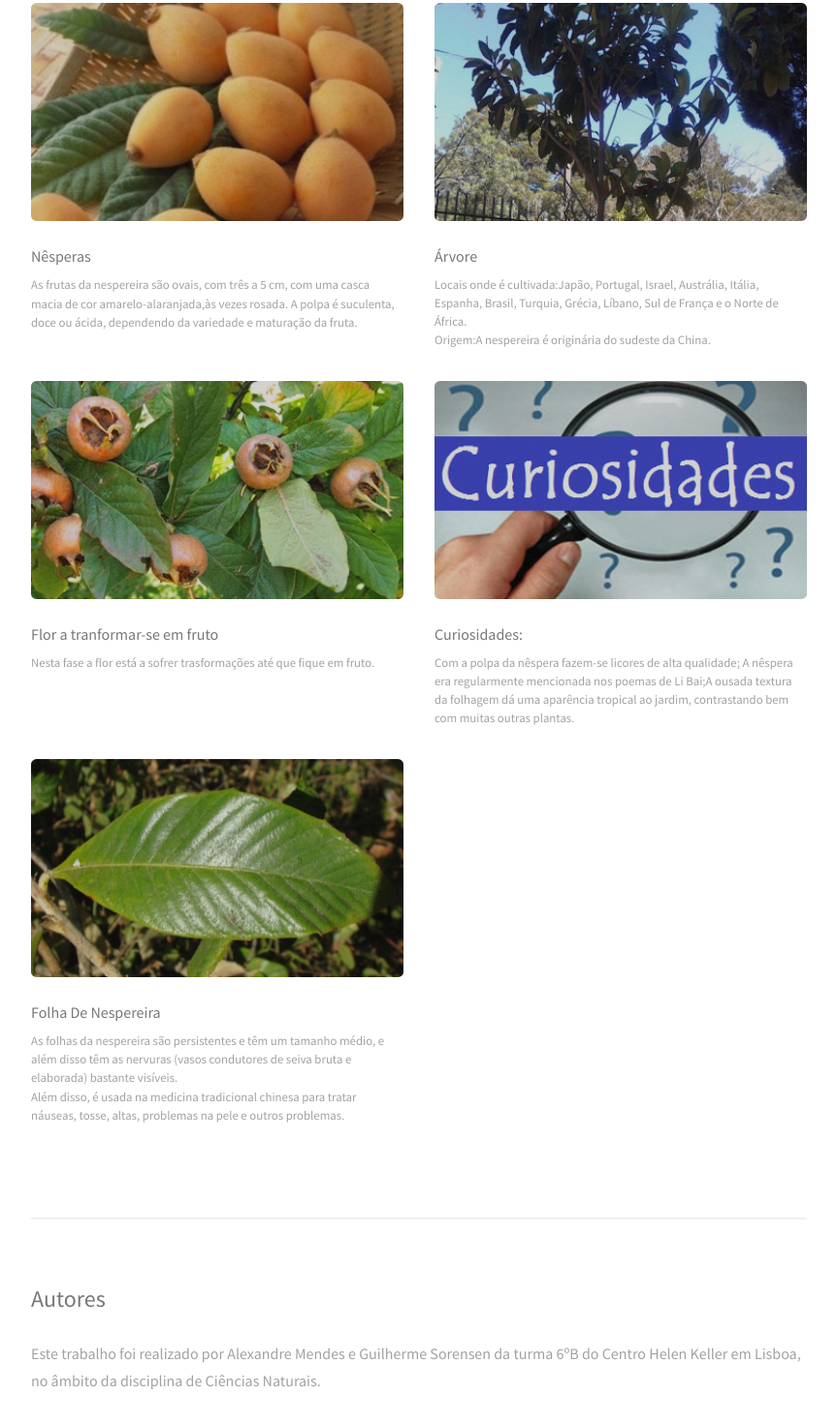
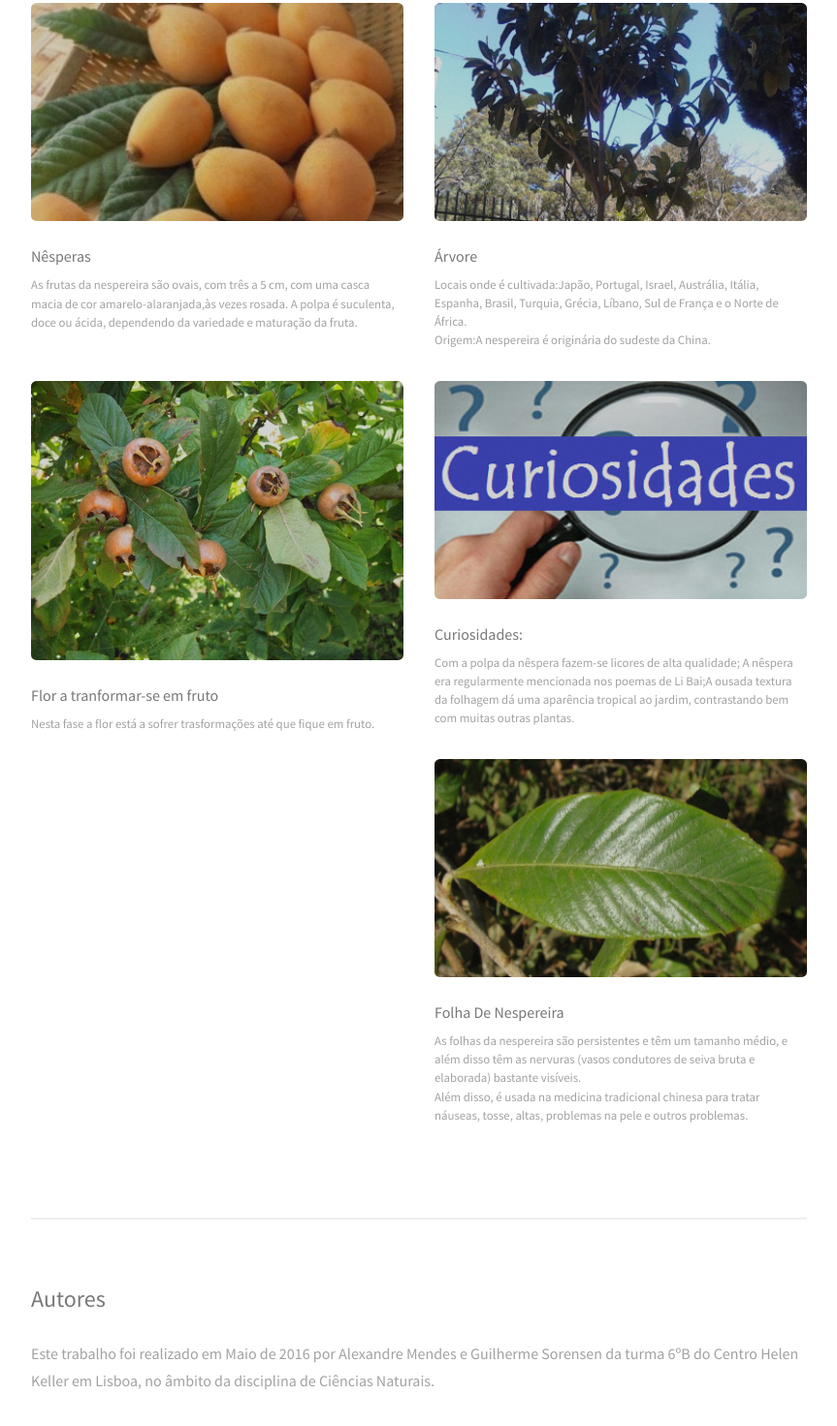
Before and after one commit to nespereira/nespereira, a plain HTML site: page index.html in a window 1280 px wide. Shown: the part 984-2455 px from the top of the page at 97% size, without its empty margins (400-1263 px from the left). Drawn offline with Linux system fonts and the light colour scheme.

Commit message:
Versao 1.7

```diff
--- a/index.html
+++ b/index.html
@@ -60,7 +60,7 @@
 		</article>
 
 		<article class="6u 12u$(xsmall) work-item">
-			<a href="images/fulls/NESPEREIRA_Flor-Fruto2.jpg" class="image fit thumb"><img src="images/thumbs/NESPEREIRA_Flor-Fruto2.jpg" alt="" /></a>
+			<a href="images/fulls/NESPEREIRA_Flor-Fruto.jpg" class="image fit thumb"><img src="images/thumbs/NESPEREIRA_Flor-Fruto.jpg" alt="" /></a>
 			<h3>Flor a tranformar-se em fruto</h3>
 			<p>Nesta fase a flor está a sofrer trasformações até que fique em fruto.</p>
 		</article>
@@ -82,7 +82,7 @@
 
 <section id="three">
 	<h2>Autores</h2>
-	<p>Este trabalho foi realizado por Alexandre Mendes e Guilherme Sorensen da turma 6ºB do Centro Helen Keller em Lisboa, no âmbito da disciplina de Ciências Naturais.</p>
+	<p>Este trabalho foi realizado em Maio de 2016 por Alexandre Mendes e Guilherme Sorensen da turma 6ºB do Centro Helen Keller em Lisboa, no âmbito da disciplina de Ciências Naturais.</p>
 </section>
 		</div>
 
--- a/index.xml
+++ b/index.xml
@@ -1,9 +1,9 @@
 <?xml version="1.0" encoding="utf-8" standalone="yes" ?>
 <rss version="2.0" xmlns:atom="http://www.w3.org/2005/Atom">
   <channel>
-    <title>Strata</title>
+    <title>A Nespereira - Alexandre e Guilherme - 6ºB - Centro Helen Keller</title>
     <link>http://nespereira.github.io/</link>
-    <description>Recent content on Strata</description>
+    <description>Recent content on A Nespereira - Alexandre e Guilherme - 6ºB - Centro Helen Keller</description>
     <generator>Hugo -- gohugo.io</generator>
     <language>pt-pt</language>
     <atom:link href="http://nespereira.github.io/index.xml" rel="self" type="application/rss+xml" />
```
Also changed, not shown: images/fulls/curiosidades2.jpg (added).
